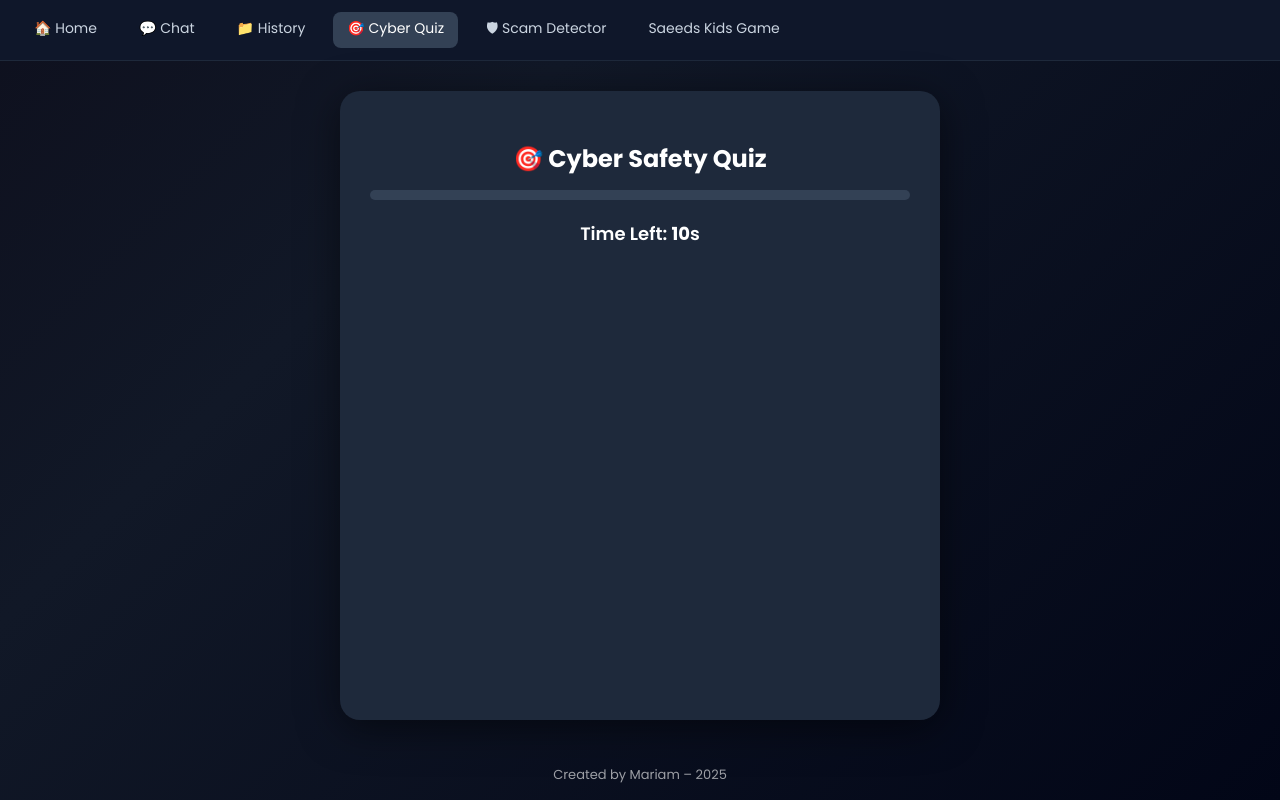
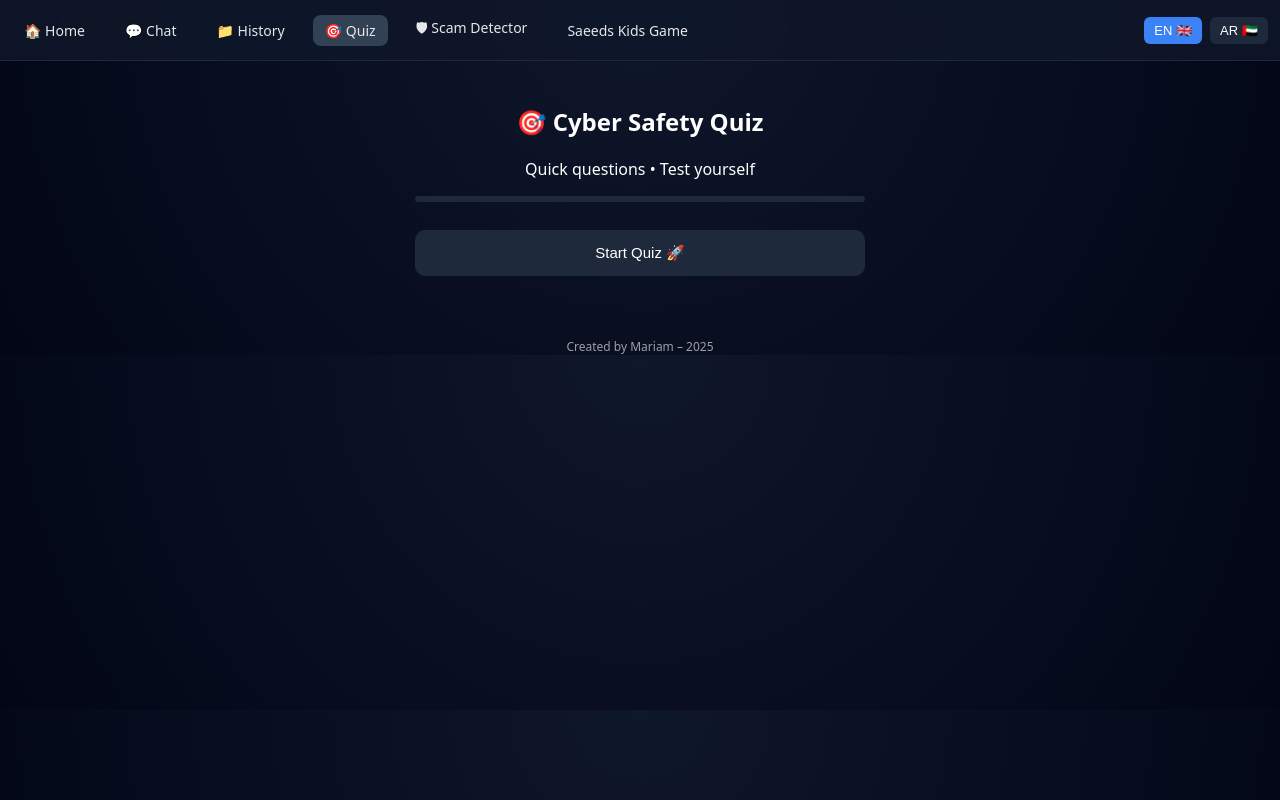
Before and after one commit to mariomalali-maker/uae-cyber-law-assistant, a plain HTML site: page quiz.html in a window 1280 px wide. Drawn offline with Linux system fonts and the light colour scheme.

Commit message:
Update quiz.html

```diff
--- a/quiz.html
+++ b/quiz.html
@@ -1,159 +1,166 @@
 <!DOCTYPE html>
 <html lang="en">
 <head>
-<meta charset="UTF-8">
-<title>🎯 Cyber Quiz | Cyber Assistant</title>
-<meta name="viewport" content="width=device-width, initial-scale=1">
+  <meta charset="UTF-8" />
+  <title>Cyber Quiz | Cyber Assistant</title>
+  <meta name="viewport" content="width=device-width, initial-scale=1" />
 
   <style>
-  @import url('https://fonts.googleapis.com/css2?family=Poppins:wght@400;600;700&display=swap');
-  *{box-sizing:border-box;}
-  body{
-    margin:0;
-    font-family:'Poppins',sans-serif;
-    background:linear-gradient(135deg,#0e101e,#111827 30%,#020617);
-    color:white;
-    display:flex;
-    flex-direction:column;
-    min-height:100vh;
-    overflow-x:hidden;
+    body {
+      margin: 0;
+      font-family: system-ui, -apple-system, BlinkMacSystemFont, "Segoe UI", sans-serif;
+      background: radial-gradient(circle at top, #0f172a, #020617);
+      color: white;
     }
 
-  /* NAV */
-  .top-nav{
-    display:flex;gap:14px;
-    background:#0f172a;
-    padding:12px 20px;
-    border-bottom:1px solid #1e293b;
+    nav {
+      display: flex;
+      align-items: center;
+      gap: 16px;
+      padding: 12px;
+      background: rgba(15, 23, 42, 0.9);
+      backdrop-filter: blur(10px);
+      position: sticky;
+      top: 0;
+      z-index: 10;
+      border-bottom: 1px solid #1f2937;
     }
-  .top-nav a{
-    text-decoration:none;
-    color:#cbd5e1;
-    padding:6px 14px;
-    border-radius:8px;
-    font-size:14px;
-    transition:0.2s;
+    nav a {
+      text-decoration: none;
+      color: #e5e7eb;
+      font-size: 14px;
+      padding: 6px 12px;
+      border-radius: 8px;
     }
-  .top-nav a.active,
-  .top-nav a:hover{
-    background:#334155;
-    color:white;
+    nav a.active, nav a:hover {
+      background: #334155;
     }
 
-  /* MAIN QUIZ AREA */
-  .quiz-wrap{
-    flex:1;
-    display:flex;
-    padding:30px 10px;
-    justify-content:center;
+    .lang-switch {
+      margin-left: auto;
+      display: flex;
+      gap: 8px;
     }
-  .quiz-card{
-    width:100%;
-    max-width:600px;
-    background:#1e293b;
-    padding:30px;
-    border-radius:20px;
-    box-shadow:0 8px 40px rgba(0,0,0,0.5);
-    animation: rise 0.5s ease;
+    .lang-switch button {
+      background: #1e293b;
+      color: white;
+      border: none;
+      padding: 6px 10px;
+      border-radius: 6px;
+      cursor: pointer;
+      font-size: 13px;
     }
-  @keyframes rise{
-    from{opacity:0;transform:translateY(20px);}
-    to{opacity:1;transform:translateY(0);}
+    .lang-switch .active {
+      background: #3b82f6;
     }
 
-  h2{
-    text-align:center;
-    font-weight:700;
-    margin-bottom:14px;
+    #pageBody {
+      max-width: 450px;
+      margin: auto;
+      padding: 24px 12px;
+      text-align: center;
     }
 
-  /* PROGRESS BAR */
-  .progress{
-    height:10px;
-    background:#334155;
-    border-radius:50px;
-    margin-bottom:20px;
+    #progressBarFull {
+      width: 100%;
+      background: #1e293b;
+      height: 6px;
+      border-radius: 4px;
+      margin-bottom: 20px;
     }
-  .progress-bar{
-    height:100%;
-    width:0%;
-    background:linear-gradient(90deg,#06b6d4,#22c55e);
-    border-radius:50px;
-    transition:0.4s;
+    #progress {
+      width: 0%;
+      height: 6px;
+      background: linear-gradient(to right, #22c55e, #0ea5e9);
+      border-radius: 4px;
+      transition: width 0.4s;
     }
 
-  /* ANSWER BUTTONS */
-  .quiz-option{
-    display:block;
-    width:100%;
-    padding:14px;
-    margin:8px 0;
-    background:#273449;
-    border:none;
-    border-radius:14px;
-    font-size:15px;
-    cursor:pointer;
-    transition:0.25s;
+    .quiz-option {
+      width: 100%;
+      background: #1e293b;
+      padding: 14px;
+      margin: 8px 0;
+      border: none;
+      border-radius: 10px;
+      font-size: 15px;
+      cursor: pointer;
+      color: white;
+      transition: 0.2s;
     }
-  .quiz-option:hover{
-    background:#3a4a63;
-    transform:scale(1.01);
-  }
-  .quiz-option.correct{background:#16a34a;}
-  .quiz-option.wrong{background:#dc2626;}
+    .quiz-option:hover { background: #334155; transform: scale(1.02); }
+    .quiz-option.correct { background: #22c55e !important; }
+    .quiz-option.wrong { background: #dc2626 !important; }
 
-  /* TIMER */
-  #timer{
-    font-size:18px;
-    text-align:center;
-    font-weight:600;
-    margin:10px 0;
+    #next {
+      display: none;
+      margin: 20px auto;
+      background: #3b82f6;
+      border: none;
+      padding: 12px 24px;
+      border-radius: 10px;
+      color: white;
+      cursor: pointer;
+      font-size: 15px;
     }
 
-  /* FOOTER */
-  footer{
-    text-align:center;
-    font-size:13px;
-    opacity:0.6;
-    padding:15px;
+    #timer {
+      margin: 18px 0;
+      font-size: 18px;
+      font-weight: 600;
+      color: #38bdf8;
     }
 
-  /* CONFETTI */
-  #confetti{
-    position:fixed;top:0;left:0;
-    width:100%;height:100%;
-    pointer-events:none;
-    display:none;
+    #content h3 {
+      font-size: 20px;
+      margin-bottom: 14px;
+      line-height: 1.4;
+    }
+
+    .lang-ar {
+      direction: rtl;
+      text-align: right;
+    }
+
+    footer {
+      margin-top: 30px;
+      opacity: 0.6;
+      font-size: 12px;
+      text-align: center;
     }
   </style>
 </head>
-
 <body>
 
-<nav class="top-nav">
+<nav>
   <a href="index.html">🏠 Home</a>
   <a href="chat.html">💬 Chat</a>
   <a href="history.html">📁 History</a>
-  <a href="quiz.html" class="active">🎯 Cyber Quiz</a>
+  <a href="quiz.html" class="active">🎯 Quiz</a>
   <a href="scam.html">🛡 Scam Detector</a>
-   <a href="saeed.game.html">Saeeds Kids Game</a>
+   <a href="saeed.game.html">Saeeds Kids Game </a>
+
+  <div class="lang-switch">
+    <button id="enBtn" class="active">EN 🇬🇧</button>
+    <button id="arBtn">AR 🇦🇪</button>
+  </div>
 </nav>
 
-<canvas id="confetti"></canvas>
+<div id="pageBody">
+  <h2 id="title">🎯 Cyber Safety Quiz</h2>
+  <p id="subText">Quick questions • Test yourself</p>
 
-<div class="quiz-wrap">
-  <div class="quiz-card" id="quiz-card">
-    <h2>🎯 Cyber Safety Quiz</h2>
-    <div class="progress"><div class="progress-bar" id="progress"></div></div>
-    <p id="timer">Time Left: <strong>10</strong>s</p>
+  <div id="progressBarFull"><div id="progress"></div></div>
+
+  <div id="timer">⏳ 10s</div>
+
   <div id="content"></div>
-    <button id="next" style="display:none;margin-top:15px;">Next ➜</button>
-  </div>
+  <button id="next">Next ➜</button>
 </div>
 
 <footer>Created by Mariam – 2025</footer>
 
+<!-- Link Script -->
 <script src="scripts/quiz.js"></script>
-
 </body>
 </html>
```
Lines whose indentation alone changed are shown as unchanged.
